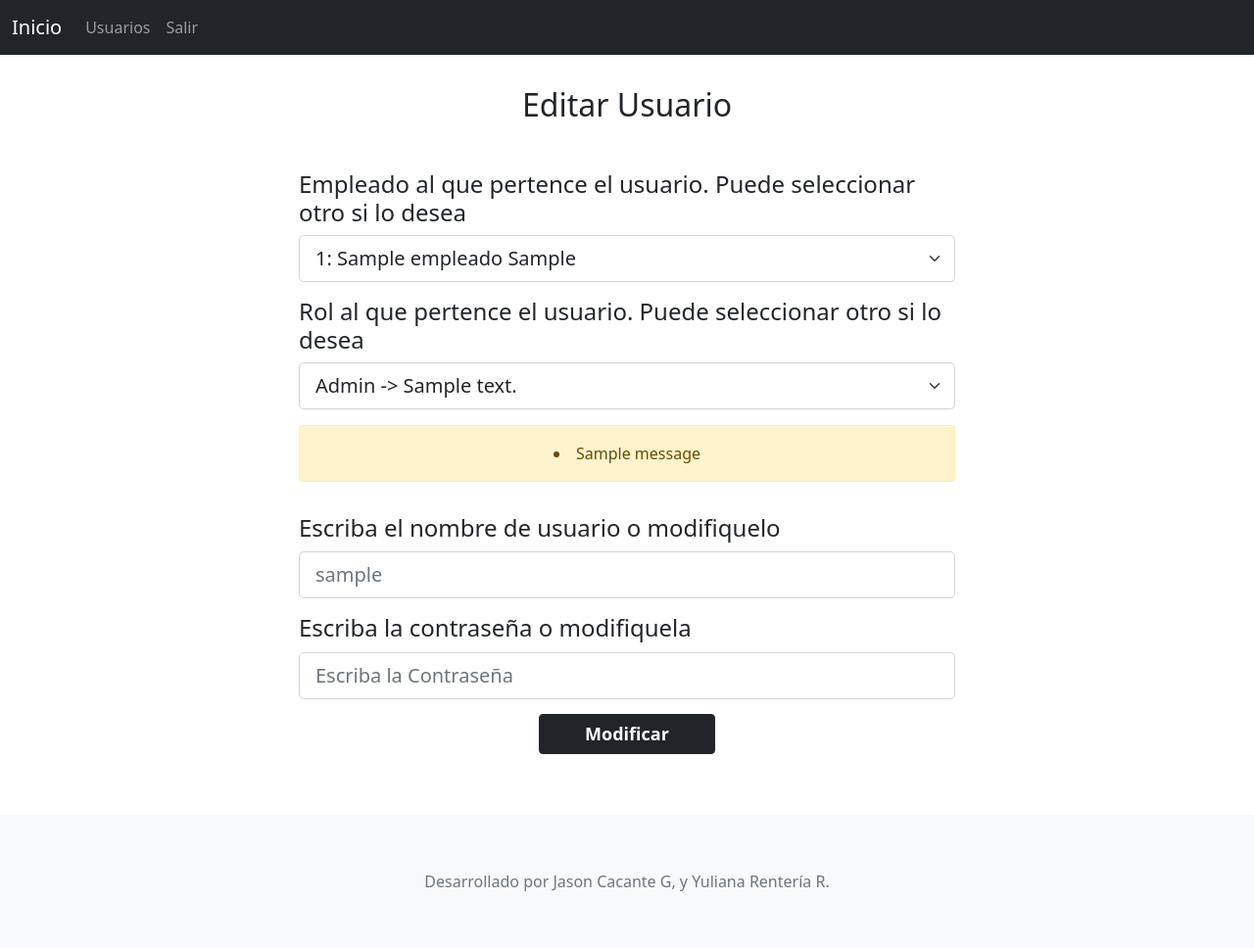
After one commit to JasonCacante/sg_sst, a Django app: page /usuarios/1/ in a window 1280 px wide. The commit adds this page. Shown: the whole page at 98% size. Run offline with Django 3.2, Linux system fonts and the light colour scheme; a user stored in the database is signed in; tables that the repository leaves empty hold one stand-in row (values such as "Sample post"); one stand-in notice (Sample message) is shown.

Commit message:
Agregando el crud de usuarios a nuestra aplicacion

```diff
--- a/Usuarios/forms.py
+++ b/Usuarios/forms.py
@@ -6,7 +6,7 @@ class LoginForm(forms.Form):
 
 
 class CreateUserForm(forms.Form):
-    username = forms.CharField(max_length=40, widget=forms.TextInput(attrs={'class': 'form-control form-control-lg', 'placeholder': 'Escriba el Nombre de Usuario'}))
+    username = forms.CharField(max_length=40, widget=forms.TextInput(attrs={'class': 'form-control form-control-lg', 'placeholder': 'Escriba el Nombre de Usuario', "id": "name"}))
     password = forms.CharField(max_length=40, widget=forms.PasswordInput(attrs={'class': 'form-control form-control-lg' , 'placeholder': 'Escriba la Contraseña'}))
     id_empleado = forms.CharField(max_length=20, widget=forms.TextInput(attrs={'id': "id_empleado", 'type': 'hidden'}))
     id_rol = forms.CharField(max_length=20, widget=forms.TextInput(attrs={'id': "id_rol", 'type': 'hidden'}))
--- /dev/null
+++ b/Usuarios/templates/Usuarios/editar.html
@@ -0,0 +1,53 @@
+{% extends 'sg_sst_app/base.html' %}
+{% load static %}
+{% block content %}
+<div class=" container">
+  <h2 class="mt-5"> Editar Usuario </h2>
+  <br>
+<h4 class="mt-3" style="text-align: left;">Empleado al que pertence el usuario. Puede seleccionar otro si lo desea</h4>
+  <select class="form-select form-select-lg mb-3" aria-label=".form-select-lg example" id="selEmpleado" onclick="crearUsuario()" >
+      <option selected>Click para seleccionar</option>
+      {% for emp in empleados %}
+          <option value="{{emp.id}}" {% if empleado.id == emp.id %} selected {% endif %}">{{emp.id}}: {{emp.nombre1_emp}} {{emp.apellido1_emp}}</option>
+      {% endfor %}
+  </select>
+<h4 class="mt-3" style="text-align: left;">Rol al que pertence el usuario. Puede seleccionar otro si lo desea</h4>
+  <select class="form-select form-select-lg mb-3" aria-label=".form-select-lg example" id="selRol" onclick="crearUsuario()" >
+      <option selected>Click para seleccionar</option>
+      {% for rols in roles %}
+          <option value="{{rols.id}}" {% if rols.id == rol.id %} selected {% endif %}">{{rols.nombre_rol}} -> {{rols.descripcion|slice:50}}</option>
+      {% endfor %}
+  </select>
+  <p class="lead">
+  {% if messages %}
+  <div class="alert alert-warning" role="alert">
+    {% for message in messages %}
+    <li{% if message.tags %} class="{{ message.tags }}"{% endif %}>{{ message }}</li>
+    {% endfor %}
+  </div>
+  {% endif %}
+  <div class="createForm">
+    <form action="" method="post" id="createForm">
+      {% csrf_token %}
+              <h4 class="mt-3" style="text-align: left;">Escriba el nombre de usuario o modifiquelo</h4>
+              <div class="form-group">
+        {{ form.username }}
+      </div>
+      <h4 class="mt-3" style="text-align: left;">Escriba la contraseña o modifiquela</h4>
+      <div class="form-group">
+        {{ form.password }}
+      </div>
+      <div class="form-group">
+        {{ form.id_rol }}
+      </div>
+      <div class="form-group">
+        {{ form.id_empleado }}
+      </div>
+      <div class="form-group">
+        <input class="btn btn-group-lg btn-dark" type="submit" value="Modificar" style="width: 10em; margin: 5px auto; font-size: large; font-weight: bold;" />
+      </div>
+    </form>
+  </div>
+</p>
+</div>
+{% endblock%}
--- a/Usuarios/urls.py
+++ b/Usuarios/urls.py
@@ -1,5 +1,7 @@
 from django.urls import path
 from Usuarios.views import (
+    delete_user,
+    edit_user,
     login_view,
     salir,
     show_users,
@@ -7,8 +9,10 @@ from Usuarios.views import (
 )
 
 urlpatterns = [
+    path("", show_users, name="usuarios"),
+    path("<int:id>/", edit_user, name="usuario"),
+    path("borrar/<int:id>/", delete_user, name="delete"),
     path("login/", login_view, name="login"),
     path("logout/", salir, name="logout"),
-    path("lista/", show_users, name="usuarios"),
-    path("nuevo/", create_user, name="nuevos"),
+    path("nuevo/", create_user, name="nuevo"),
 ]
--- a/Usuarios/views.py
+++ b/Usuarios/views.py
@@ -1,4 +1,3 @@
-from django.forms.widgets import PasswordInput
 from django.shortcuts import redirect, render
 from django.contrib.auth.decorators import login_required
 from django.contrib.auth import authenticate, login, logout
@@ -14,7 +13,6 @@ def login_view(request):
             username = form.cleaned_data['username']
             password = form.cleaned_data['password']
             usuario = authenticate(username=username, password=password)
-            print(usuario)
             if usuario is not None:
                 rol = Rol.objects.get(usuariosgsst__id_login=usuario.id) #Esto trae el rol de la tabla usuariossgsst
                 nombre_rol = rol.nombre_rol
@@ -23,23 +21,23 @@ def login_view(request):
                     return redirect('usuarios')
                 elif nombre_rol == "Encar":
                     return redirect('home')
-                elif nombre_rol == "Pres1":
-                    return render(request, "Usuarios/inicio.html", {"rola": username, "password": password})
+                elif nombre_rol == "Pres    1":
+                    return render(request, "Usuarios/inicio.html")
                 elif nombre_rol == "Pres2":
-                    return render(request, "Usuarios/inicio.html", {"rola": username, "password": password})
+                    return render(request, "Usuarios/inicio.html")
                 elif nombre_rol == "Pres3":
-                    return render(request, "Usuarios/inicio.html", {"rola": username, "password": password})
+                    return render(request, "Usuarios/inicio.html")
                 else:
-                    return render(request, "Usuarios/login.html", {"rola": username, "password": password})
+                    return render(request, "Usuarios/login.html")
             else:
                 messages.error(request, "Usuario o Contraseña erróneas, intentalo de nuevo")
                 return redirect("login")
         else:
-            message = "Intentelo de nuevo, campos inválidos"
+            messages.error(request, "Intentelo de nuevo, campos inválidos")
+            return redirect("login")
     else:
         form = LoginForm()
-        message = "Método get"
-    return render(request, 'Usuarios/login.html', { "form": form, "message": message})
+    return render(request, 'Usuarios/login.html', { "form": form })
 
 
 @login_required
@@ -50,17 +48,76 @@ def salir(request):
 
 @login_required
 def show_users(request):
-    usuarios = Login.objects.all()
-    return render(request, 'Usuarios/inicio.html', { 'usuarios': usuarios })
+    usuario_id = request.user.id
+    rol = Rol.objects.get(usuariosgsst__id_login=usuario_id)
+    nombre_rol = rol.nombre_rol
+    if nombre_rol == "Admin":
+        usuarios = Login.objects.all()
+        return render(request, 'Usuarios/inicio.html', { 'usuarios': usuarios })
+    else:
+        return redirect('home')
+
+
+@login_required
+def edit_user(request,id):
+    if request.method == 'POST':
+        form = CreateUserForm(request.POST)
+        if form.is_valid():
+            username = form.cleaned_data['username']
+            password = form.cleaned_data['password']
+            id_empleado = form.cleaned_data['id_empleado']
+            id_rol = form.cleaned_data['id_rol']
+            empleado = Empleado.objects.get(id=id_empleado)
+            first_name = empleado.nombre1_emp
+            last_name = empleado.apellido1_emp + " " + empleado.apellido2_emp
+
+            login = Login.objects.get(id=str(id))
+            login.username = username
+            login.set_password(make_password(password))
+            login.first_name = first_name
+            login.last_name = last_name
+            login.save()
+
+            rol = Rol.objects.get(id=id_rol)
+
+            usuario = UsuarioSGSST.objects.get(id_login=login)
+            usuario.id_rol = rol
+            usuario.id_empleado = empleado
+            usuario.save()
+        else:
+            messages.error(request, "Tienes que seleccionar todos los campos. Intentalo de nuevo")
+        return redirect('usuarios')
+    else:
+        form = CreateUserForm(request.GET)
+        login = Login.objects.get(id=str(id))
+        form.fields['username'].widget.attrs['placeholder']=login.username
+        rol = Rol.objects.get(usuariosgsst__id_login=str(id))
+        empleado = Empleado.objects.get(usuariosgsst__id_login=str(id))
+        empleados = Empleado.objects.all()
+        roles = Rol.objects.all()
+        ctx = {
+            "form": form,
+            "empleado": empleado,
+            "rol": rol,
+            "login": login,
+            "roles": roles,
+            "empleados": empleados,
+        }
+        return render(request, 'Usuarios/editar.html', ctx)
 
 
 @login_required
 def create_user(request):
     if request.method == 'POST':
         form = CreateUserForm(request.POST)
-        print(form)
         if form.is_valid():
             username = form.cleaned_data['username']
+            nombre_usuario = Login.objects.filter(username=username)
+
+            if nombre_usuario:
+                messages.error(request, "El nombre usuario ya existe, ingresa otro")
+                return redirect('nuevo')
+
             password = form.cleaned_data['password']
             id_empleado = form.cleaned_data['id_empleado']
             id_rol = form.cleaned_data['id_rol']
@@ -84,9 +141,9 @@ def create_user(request):
             usuario.save()
         else:
             messages.error(request, "Tienes que seleccionar todos los campos. Intentalo de nuevo")
-        return redirect('nuevos')
+        return redirect('nuevo')
     else:
-        form = CreateUserForm()
+        form = CreateUserForm(request.GET)
         empleados = Empleado.objects.all()
         roles = Rol.objects.all()
         ctx = {
@@ -95,3 +152,10 @@ def create_user(request):
             "roles": roles,
         }
         return render(request, 'Usuarios/crear_usuario.html', ctx)
+
+
+@login_required
+def delete_user(request, id):
+    login = Login.objects.get(id=str(id))
+    login.delete()
+    return redirect('usuarios')
--- a/sg_sst_app/static/sg_sst_app/js/main.js
+++ b/sg_sst_app/static/sg_sst_app/js/main.js
@@ -1,8 +1,17 @@
-function crearUsuario (){
+function crearUsuario(){
     let empleado = document.getElementById('selEmpleado');
     let rol = document.getElementById('selRol');
     let id_empleado = document.getElementById('id_empleado');
     let id_rol = document.getElementById('id_rol');
-    id_empleado.value = empleado.value
-    id_rol.value = rol.value
+    id_empleado.value = empleado.value;
+    id_rol.value = rol.value;
 }
+
+function editarUsuario(fila){
+    const  usuario = fila.cells[0].innerHTML;
+    window.location = `${usuario}`;
+}
+
+function borrarUsuario(id){
+    window.location = `${borrar/id}`;
+}
--- a/sg_sst_app/templates/sg_sst_app/base.html
+++ b/sg_sst_app/templates/sg_sst_app/base.html
@@ -35,12 +35,17 @@
 					</button>
 					<div class="collapse navbar-collapse" id="navbarCollapse">
 						<ul class="navbar-nav me-auto mb-2 mb-md-0">
-							<li class="nav-item">
-								<a class="nav-link {% if request.path == '/usuarios/login/' %} active {% endif %}" aria-current="page" href="{% url 'login' %}">Ingresar</a>
-							</li>
+							{% if not request.user.is_authenticated %}
+								<li class="nav-item">
+									<a class="nav-link {% if request.path == '/usuarios/login/' %} active {% endif %}" aria-current="page" href="{% url 'login' %}">Ingresar</a>
+								</li>
+							{% endif %}
 							{% if request.user.is_authenticated %}
 								<li class="nav-item">
-									<a class="nav-link" {% if request.path == '/usuarios/logout/' %} active {% endif %}href="{% url 'logout' %}">Salir</a>
+									<a class="nav-link {% if request.path == '/usuarios/' %} active {% endif %}" href="{% url 'usuarios' %}">Usuarios</a>
+								</li>
+								<li class="nav-item">
+									<a class="nav-link {% if request.path == '/usuarios/logout/' %} active {% endif %}" href="{% url 'logout' %}">Salir</a>
 								</li>
 							{% endif %}
 							<li class="nav-item">
@@ -58,7 +63,7 @@
         </main>
 		<footer class="footer mt-auto py-3 bg-light">
 			<div class="container">
-				<span class="text-muted">Desarrollado por Jason Cacante G, y Yuliana Renter&iacute;a</span>
+				<span class="text-muted">Desarrollado por Jason Cacante G, y Yuliana Renter&iacute;a R.</span>
 			</div>
 		</footer>
 		<!-- Bootstrap JS -->
--- a/sg_sst_app/templates/sg_sst_app/home.html
+++ b/sg_sst_app/templates/sg_sst_app/home.html
@@ -1,4 +1,6 @@
-{% extends 'sg_sst_app/base.html' %} {% load static %} {% block content %}
+{% extends 'sg_sst_app/base.html' %}
+{% load static %}
+{% block content %}
 
 	<div class="container ">
 		<h1 class="mt-5"> Sistema de Gestión de la Seguridad y Salud en el Trabajo</h1>
```
Also changed, not shown: Usuarios/templates/Usuarios/borrar_usuario.html (added, +33 -0 lines), Usuarios/templates/Usuarios/inicio.html (+7 -2 lines). Lines whose indentation alone changed are shown as unchanged.
